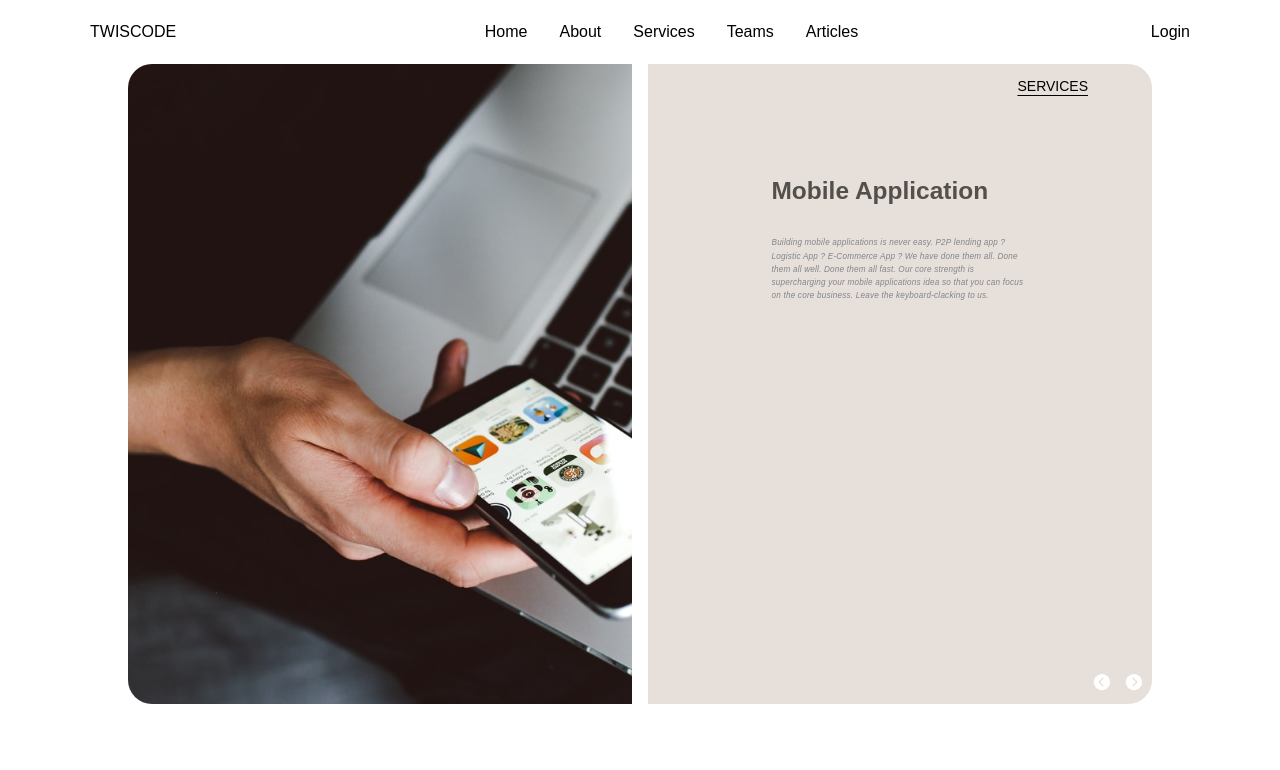
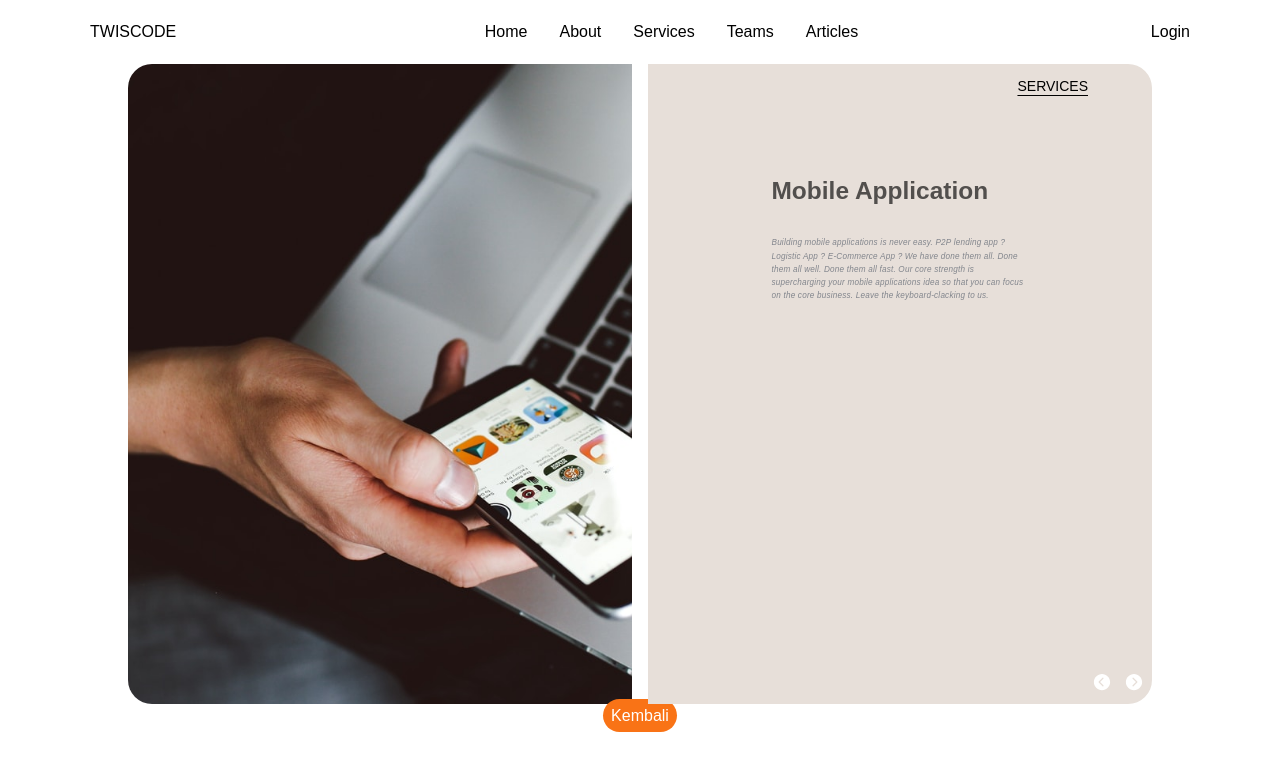
Before and after one commit to ronaldj220/companyprofile_nextjs, a Next.js app: page /services in a window 1280 px wide. Shown: the top 770 px of the page. Built offline with nearby package versions, Linux system fonts and the light colour scheme.

Commit message:
fixing Slider

```diff
--- a/src/components/Slider.tsx
+++ b/src/components/Slider.tsx
@@ -4,6 +4,7 @@ import Image from "next/image";
 import * as React from "react";
 import Description from "./Description";
 import { useState, useEffect } from "react";
+import Link from "next/link";
 
 interface ISliderProps {}
 
@@ -59,6 +60,11 @@ const Slider: React.FunctionComponent<ISliderProps> = (props) => {
             cickNext={clickNext}
           />
         </div>
+        <div>
+          <Link href="/" className="bg-orange-500 text-white rounded-full p-2">
+            Kembali
+          </Link>
+        </div>
       </div>
     </div>
   );
```
